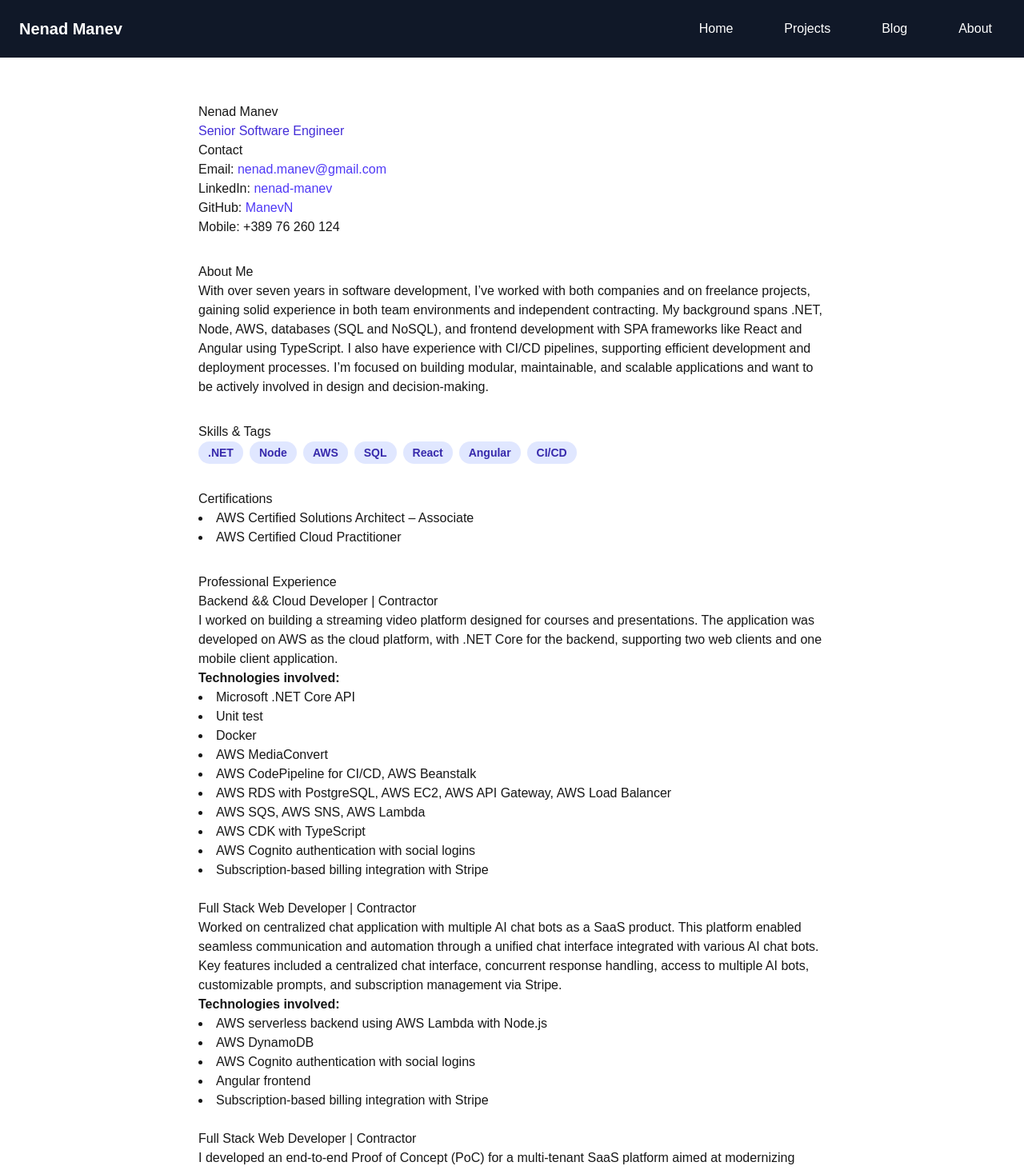
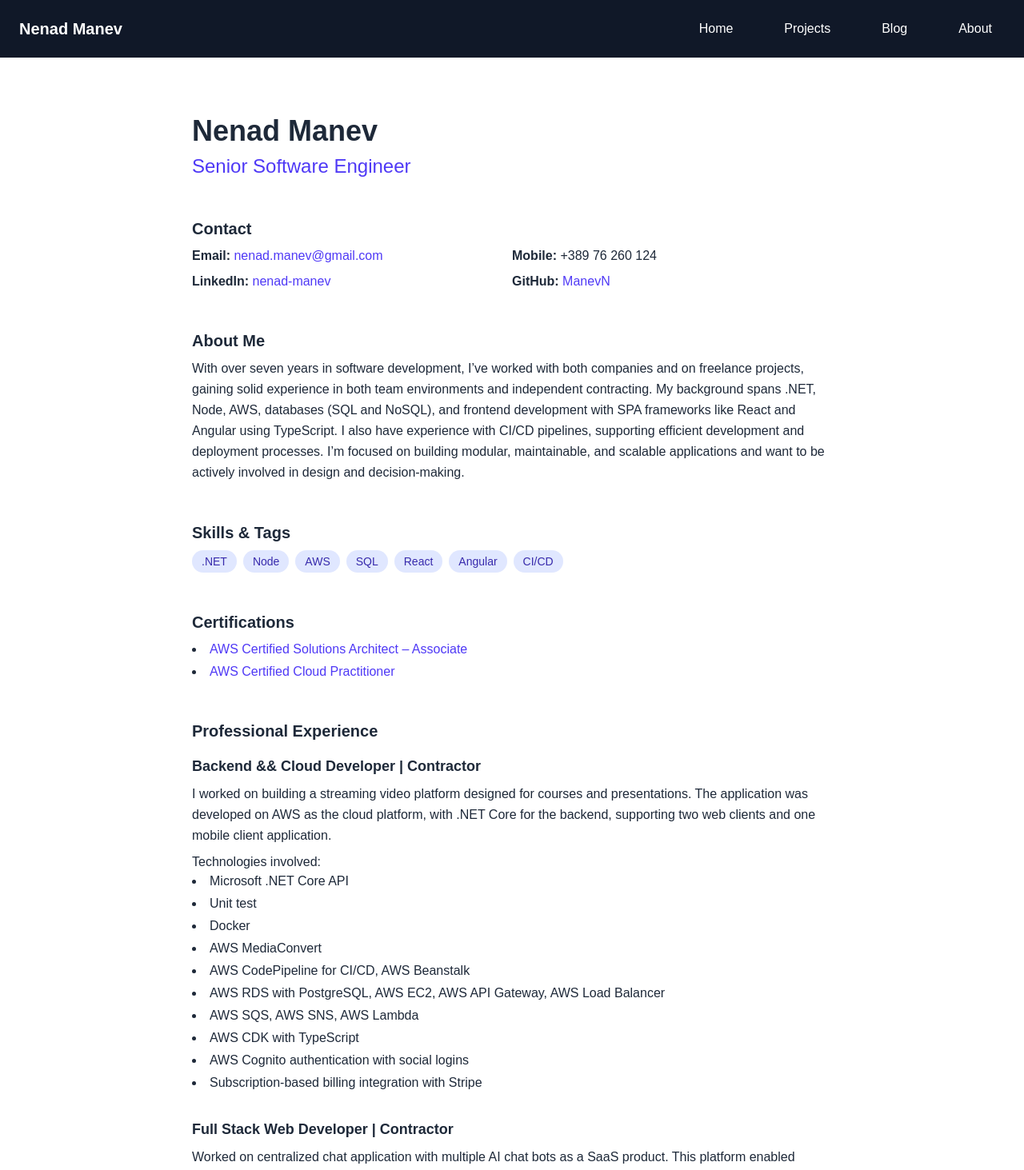
Before and after one commit to ManevN/portfolio-website, a Next.js app in the folder my-portfolio/: page /about in a window 1280 px wide. Shown: the top 1463 px of the page at 80% size. Built offline with nearby package versions, Linux system fonts and the light colour scheme.

Commit message:
Update certification section

```diff
--- a/my-portfolio/src/app/about/page.tsx
+++ b/my-portfolio/src/app/about/page.tsx
@@ -4,82 +4,98 @@ import { aboutMe } from '@/data/about';
 
 export default function About() {
   return (
-    <main className="max-w-4xl mx-auto p-8 prose prose-indigo dark:prose-invert">
-      <h1>{aboutMe.name}</h1>
-      <h2 className="text-indigo-700">{aboutMe.title}</h2>
+    <main className="max-w-4xl mx-auto px-6 py-12 space-y-12 text-base text-gray-800 dark:text-gray-200">
+      <header className="space-y-2">
+        <h1 className="text-4xl font-bold">{aboutMe.name}</h1>
+        <h2 className="text-2xl text-indigo-600">{aboutMe.title}</h2>
+      </header>
 
-      <section className="mb-8">
-        <h3>Contact</h3>
-        <ul>
-          <li>Email: <a href={`mailto:${aboutMe.contact.email}`} className="text-indigo-600">{aboutMe.contact.email}</a></li>
-          <li>LinkedIn: <a href={`https://linkedin.com/in/${aboutMe.contact.linkedin}`} target="_blank" className="text-indigo-600" rel="noreferrer">{aboutMe.contact.linkedin}</a></li>
-          <li>GitHub: <a href={`https://github.com/${aboutMe.contact.github}`} target="_blank" className="text-indigo-600" rel="noreferrer">{aboutMe.contact.github}</a></li>
-          <li>Mobile: {aboutMe.contact.mobile}</li>
+      <section>
+        <h3 className="text-xl font-semibold mb-2">Contact</h3>
+        <ul className="grid sm:grid-cols-2 gap-y-2">
+          <li><strong>Email:</strong> <a href={`mailto:${aboutMe.contact.email}`} className="text-indigo-600">{aboutMe.contact.email}</a></li>
+          <li><strong>Mobile:</strong> {aboutMe.contact.mobile}</li>
+          <li><strong>LinkedIn:</strong> <a href={`https://linkedin.com/in/${aboutMe.contact.linkedin}`} target="_blank" className="text-indigo-600" rel="noreferrer">{aboutMe.contact.linkedin}</a></li>
+          <li><strong>GitHub:</strong> <a href={`https://github.com/${aboutMe.contact.github}`} target="_blank" className="text-indigo-600" rel="noreferrer">{aboutMe.contact.github}</a></li>
         </ul>
       </section>
 
-      <section className="mb-8">
-        <h3>About Me</h3>
-        <p>{aboutMe.summary}</p>
+      <section>
+        <h3 className="text-xl font-semibold mb-2">About Me</h3>
+        <p className="leading-relaxed">{aboutMe.summary}</p>
       </section>
 
-      <section className="mb-8">
-        <h3>Skills & Tags</h3>
+      <section>
+        <h3 className="text-xl font-semibold mb-2">Skills & Tags</h3>
         <div className="flex flex-wrap gap-2">
           {aboutMe.tags.map((tag) => (
-            <span key={tag} className="bg-indigo-100 text-indigo-800 px-3 py-1 rounded-full text-sm font-semibold">
+            <span
+              key={tag}
+              className="bg-indigo-100 text-indigo-800 px-3 py-1 rounded-full text-sm font-medium"
+            >
               {tag}
             </span>
           ))}
         </div>
       </section>
 
-      <section className="mb-8">
-        <h3>Certifications</h3>
-        <ul className="list-disc list-inside">
-          {aboutMe.certifications.map((cert) => (
-            <li key={cert}>{cert}</li>
+      <section>
+        <h3 className="text-xl font-semibold mb-2">Certifications</h3>
+        <ul className="list-disc list-inside space-y-1">
+          {aboutMe.certifications.map((cert, index) => (
+            <li key={index}>
+              <a
+                href={cert.url}
+                target="_blank"
+                rel="noreferrer"
+                className="text-indigo-600 hover:underline"
+              >
+                {cert.name}
+              </a>
+            </li>
           ))}
         </ul>
       </section>
 
-      <section className="mb-8">
-        <h3>Professional Experience</h3>
+      <section>
+        <h3 className="text-xl font-semibold mb-4">Professional Experience</h3>
+        <div className="space-y-8">
           {aboutMe.experience.map((job, idx) => (
-          <article key={idx} className="mb-6">
-            <h4>
-              {job.role}
+            <article key={idx} className="space-y-2">
+              <div className="flex flex-col sm:flex-row sm:items-center sm:justify-between">
+                <h4 className="text-lg font-semibold">{job.role}</h4>
                 {job.period && (
-                <span className="block text-sm font-normal text-gray-600 dark:text-gray-400">
-                  {job.period}
-                </span>
+                  <span className="text-sm text-gray-500">{job.period}</span>
                 )}
-            </h4>
-            <p>{job.description}</p>
+              </div>
+              <p className="leading-relaxed">{job.description}</p>
 
               {job.responsibilities && (
-              <>
-                <strong>Responsibilities:</strong>
-                <ul className="list-disc list-inside">
+                <div>
+                  <p className="font-medium mt-2">Responsibilities:</p>
+                  <ul className="list-disc list-inside space-y-1">
                     {job.responsibilities.map((item, i) => (
                       <li key={i}>{item}</li>
                     ))}
                   </ul>
-              </>
+                </div>
               )}
 
-            <strong>Technologies involved:</strong>
-            <ul className="list-disc list-inside">
+              <div>
+                <p className="font-medium mt-2">Technologies involved:</p>
+                <ul className="list-disc list-inside space-y-1">
                   {job.technologies.map((tech, i) => (
                     <li key={i}>{tech}</li>
                   ))}
                 </ul>
+              </div>
             </article>
           ))}
+        </div>
       </section>
 
       <section>
-        <h3>Education</h3>
+        <h3 className="text-xl font-semibold mb-2">Education</h3>
         <p>{aboutMe.education.school}</p>
         <p>{aboutMe.education.program}</p>
       </section>
--- a/my-portfolio/src/data/about.ts
+++ b/my-portfolio/src/data/about.ts
@@ -10,8 +10,14 @@ export const aboutMe = {
   summary: `With over seven years in software development, I’ve worked with both companies and on freelance projects, gaining solid experience in both team environments and independent contracting. My background spans .NET, Node, AWS, databases (SQL and NoSQL), and frontend development with SPA frameworks like React and Angular using TypeScript. I also have experience with CI/CD pipelines, supporting efficient development and deployment processes. I’m focused on building modular, maintainable, and scalable applications and want to be actively involved in design and decision-making.`,
   tags: [".NET", "Node", "AWS", "SQL", "React", "Angular", "CI/CD"],
   certifications: [
-    "AWS Certified Solutions Architect – Associate",
-    "AWS Certified Cloud Practitioner",
+    {
+      name: "AWS Certified Solutions Architect – Associate",
+      url: "https://www.credly.com/badges/e80fd508-fe9a-4573-9780-7e4635409901/public_url"
+    },
+    {
+      name: "AWS Certified Cloud Practitioner",
+      url: "https://www.credly.com/badges/e2694f98-e5c9-49b6-9406-71f6ac494442/linked_in_profile"
+    }
   ],
   experience: [
     {
```
Lines whose indentation alone changed are shown as unchanged.
